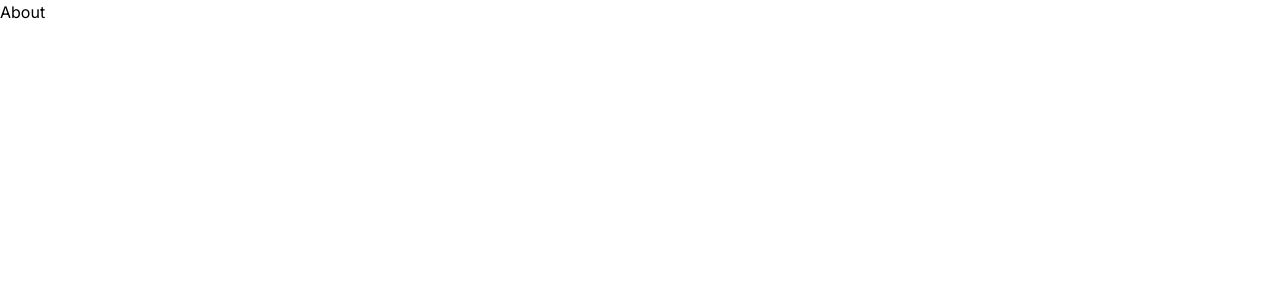
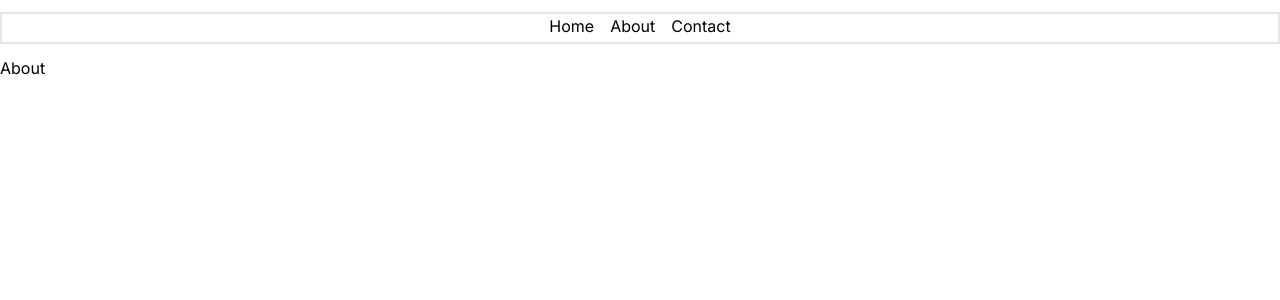
Before and after one commit to samurai71/portfolio, a Next.js app: page /about in a window 1280 px wide. Shown: the top 300 px of the page. Built offline with nearby package versions, Linux system fonts and the light colour scheme.

Commit message:
feat: added top nav

```diff
--- a/next.config.js
+++ b/next.config.js
@@ -1,4 +1,6 @@
 /** @type {import('next').NextConfig} */
-const nextConfig = {}
+const nextConfig = {
+  reactStrictMode: true,
+};
 
-module.exports = nextConfig
+module.exports = nextConfig;
--- /dev/null
+++ b/src/app/components/TopNav.tsx
@@ -0,0 +1,13 @@
+import Link from "next/link";
+
+const TopNav = () => {
+  return (
+    <nav className="space-x-4 container-md h-8 mt-3 mb-3 pb-2 text-center border-2">
+      <Link href="/">Home</Link>
+      <Link href="/about">About</Link>
+      <Link href="/contact">Contact</Link>
+    </nav>
+  );
+};
+
+export default TopNav;
--- a/src/app/layout.tsx
+++ b/src/app/layout.tsx
@@ -1,21 +1,25 @@
-import './globals.css'
-import { Inter } from 'next/font/google'
+import TopNav from "./components/TopNav";
+import "./globals.css";
+import { Inter } from "next/font/google";
 
-const inter = Inter({ subsets: ['latin'] })
+const inter = Inter({ subsets: ["latin"] });
 
 export const metadata = {
-  title: 'Create Next App',
-  description: 'Generated by create next app',
-}
+  title: "Create Next App",
+  description: "Generated by create next app",
+};
 
 export default function RootLayout({
   children,
 }: {
-  children: React.ReactNode
+  children: React.ReactNode;
 }) {
   return (
     <html lang="en">
-      <body className={inter.className}>{children}</body>
+      <body className={inter.className}>
+        <TopNav />
+        {children}
+      </body>
     </html>
-  )
+  );
 }
```
